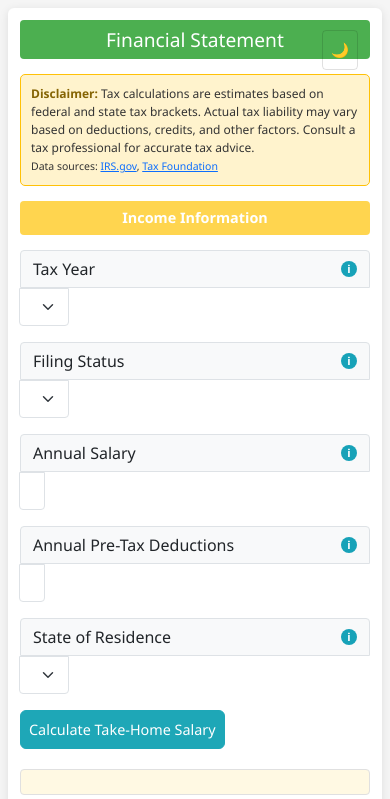
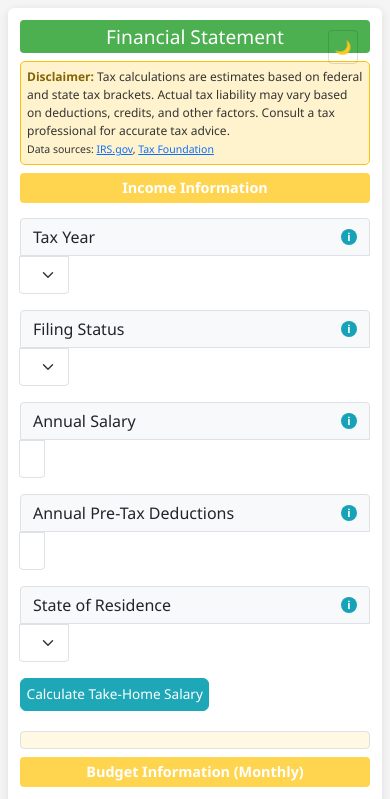
Before and after one commit to jborgese/budgeting-app, an Electron app: page public/index.html in a window 390 px wide. Shown: the top 799 px of the page. Drawn offline with nearby package versions, Linux system fonts and the light colour scheme.

Commit message:
Refine mobile styles for improved compactness
Reduced padding, margins, and font sizes in mobile media queries to create a more compact and visually balanced layout on small screens.

```diff
--- a/public/index.html
+++ b/public/index.html
@@ -350,33 +350,33 @@
     /* Mobile Landscape & Portrait (< 600px) */
     @media (max-width: 599px) {
       body {
-        padding: 10px;
+        padding: 4px;
       }
 
       .container {
-        padding: 15px;
+        padding: 8px;
         border-radius: 6px;
       }
 
       .header {
-        padding: 8px 0;
-        margin-bottom: 15px;
+        padding: 5px 0;
+        margin-bottom: 8px;
       }
 
       .header h1 {
-        font-size: 1.4rem;
+        font-size: 1.2rem;
       }
 
       .section-title {
-        font-size: 0.95rem;
-        padding: 6px 0;
-        margin-top: 15px;
+        font-size: 0.9rem;
+        padding: 4px 0;
+        margin-top: 8px;
       }
 
       .disclaimer {
-        font-size: 0.8em;
-        padding: 10px;
-        margin-bottom: 15px;
+        font-size: 0.75em;
+        padding: 6px;
+        margin-bottom: 8px;
       }
 
       .input-group {
@@ -396,7 +396,7 @@
 
       .expense-input-group {
         flex-direction: column;
-        gap: 8px;
+        gap: 4px;
       }
 
       .expense-input-group input {
@@ -413,17 +413,17 @@
 
       .d-flex.justify-content-between .btn {
         width: 100%;
-        margin-bottom: 8px;
+        margin-bottom: 4px;
       }
 
       .results {
-        padding: 12px;
-        font-size: 0.9rem;
+        padding: 8px;
+        font-size: 0.85rem;
       }
 
       .btn {
-        padding: 0.5rem;
-        font-size: 0.9rem;
+        padding: 0.35rem;
+        font-size: 0.85rem;
       }
 
       canvas {
```
